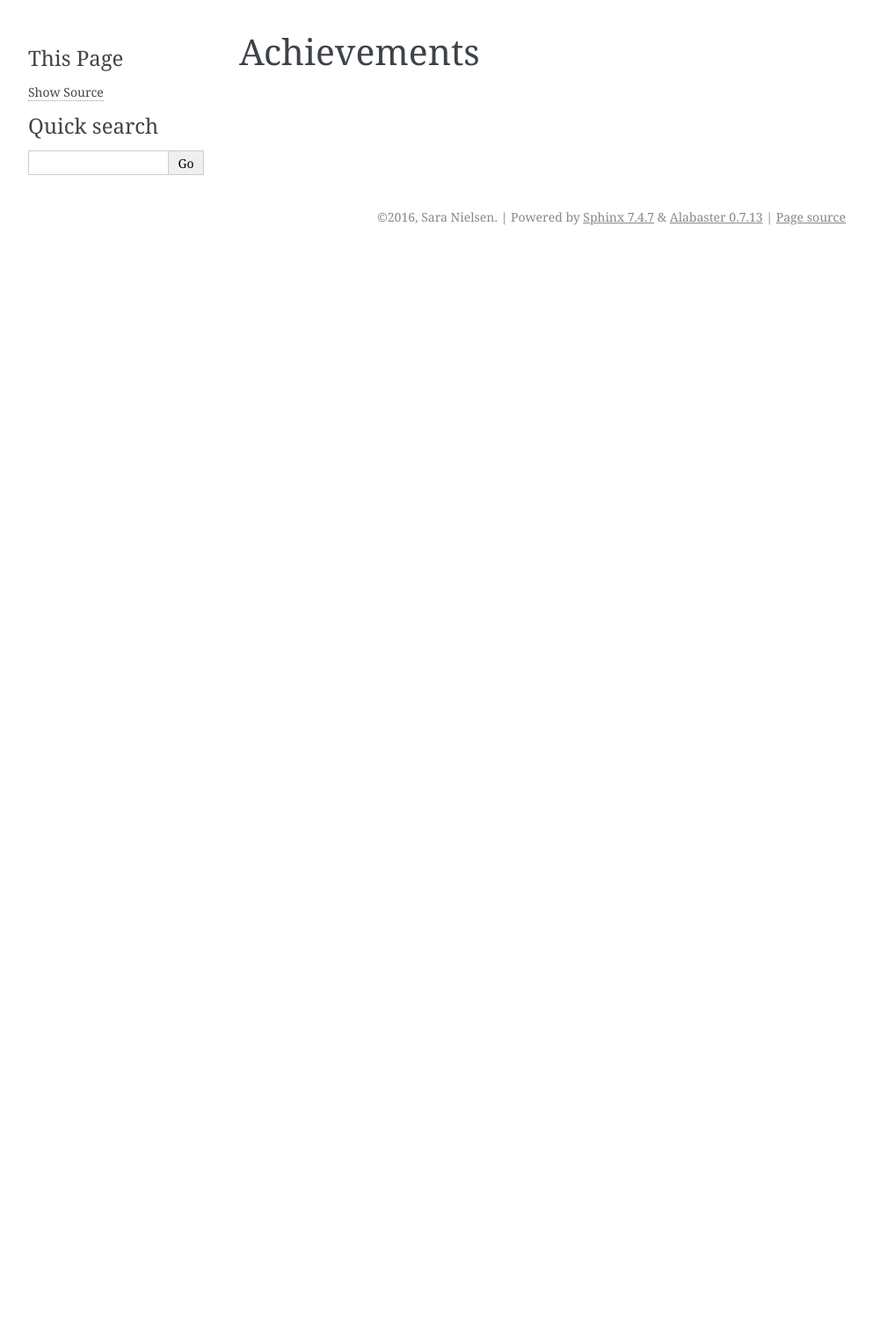
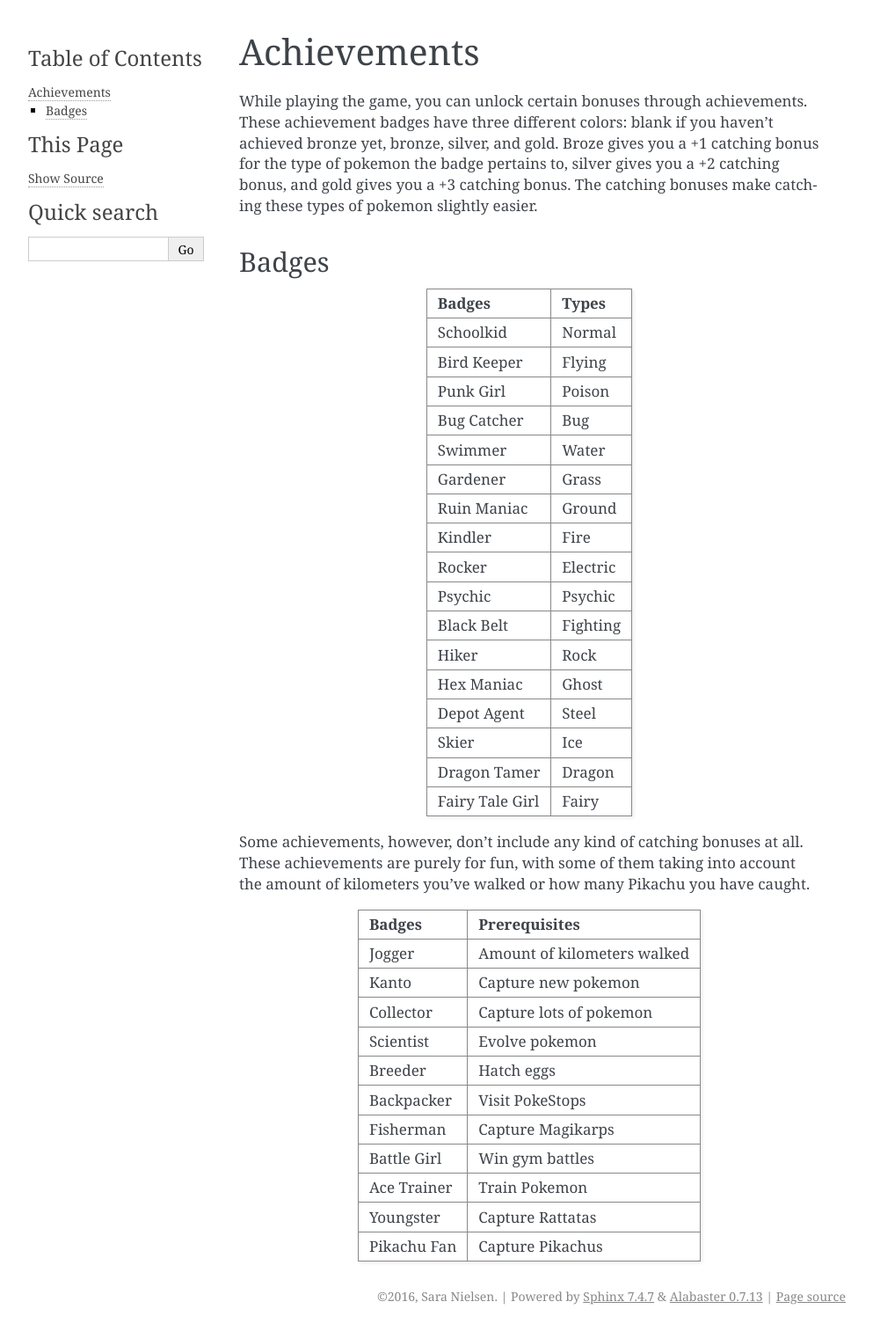
Before and after one commit to SaraNielsen21/pokemon_go, a Sphinx documentation site: the page built from source/achievements/achievements.rst, in a window 1280 px wide. Shown: the whole page at 88% size, without its empty margins (148-1141 px from the left). Built offline with Sphinx 7.4.7, drawn with Linux system fonts in a browser that asks for light colours; before the commit the page ends 900 px from its top, so only the background shows below that.

Commit message:
Added Achievements page content and tables.

```diff
--- a/source/achievements/achievements.rst
+++ b/source/achievements/achievements.rst
@@ -1,2 +1,47 @@
 Achievements
-===============
+============
+
+While playing the game, you can unlock certain bonuses through achievements. These achievement badges have three different colors: blank if you haven't achieved bronze yet, bronze, silver, and gold. Broze gives you a +1 catching bonus for the type of pokemon the badge pertains to, silver gives you a +2 catching bonus, and gold gives you a +3 catching bonus. The catching bonuses make catching these types of pokemon slightly easier.
+
+Badges
+------
+
+===============    =========
+Badges             Types
+===============    =========
+Schoolkid          Normal
+Bird Keeper        Flying
+Punk Girl          Poison
+Bug Catcher        Bug
+Swimmer            Water
+Gardener           Grass
+Ruin Maniac        Ground
+Kindler            Fire
+Rocker             Electric
+Psychic            Psychic
+Black Belt         Fighting
+Hiker              Rock
+Hex Maniac         Ghost
+Depot Agent        Steel
+Skier              Ice
+Dragon Tamer       Dragon
+Fairy Tale Girl    Fairy
+===============    =========
+
+Some achievements, however, don't include any kind of catching bonuses at all. These achievements are purely for fun, with some of them taking into account the amount of kilometers you've walked or how many Pikachu you have caught.
+
+=========== ===========================
+Badges      Prerequisites
+=========== ===========================
+Jogger      Amount of kilometers walked
+Kanto       Capture new pokemon
+Collector   Capture lots of pokemon
+Scientist   Evolve pokemon
+Breeder     Hatch eggs
+Backpacker  Visit PokeStops
+Fisherman   Capture Magikarps
+Battle Girl Win gym battles
+Ace Trainer Train Pokemon
+Youngster   Capture Rattatas
+Pikachu Fan Capture Pikachus
+=========== ===========================
```
